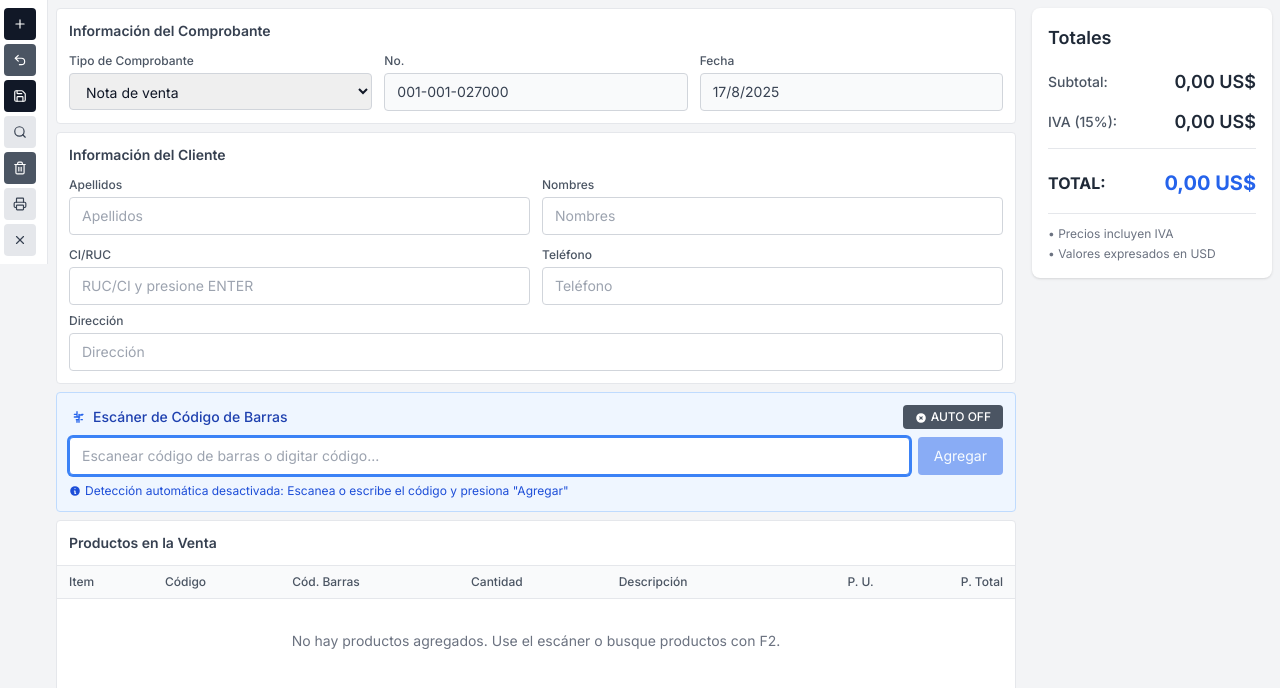
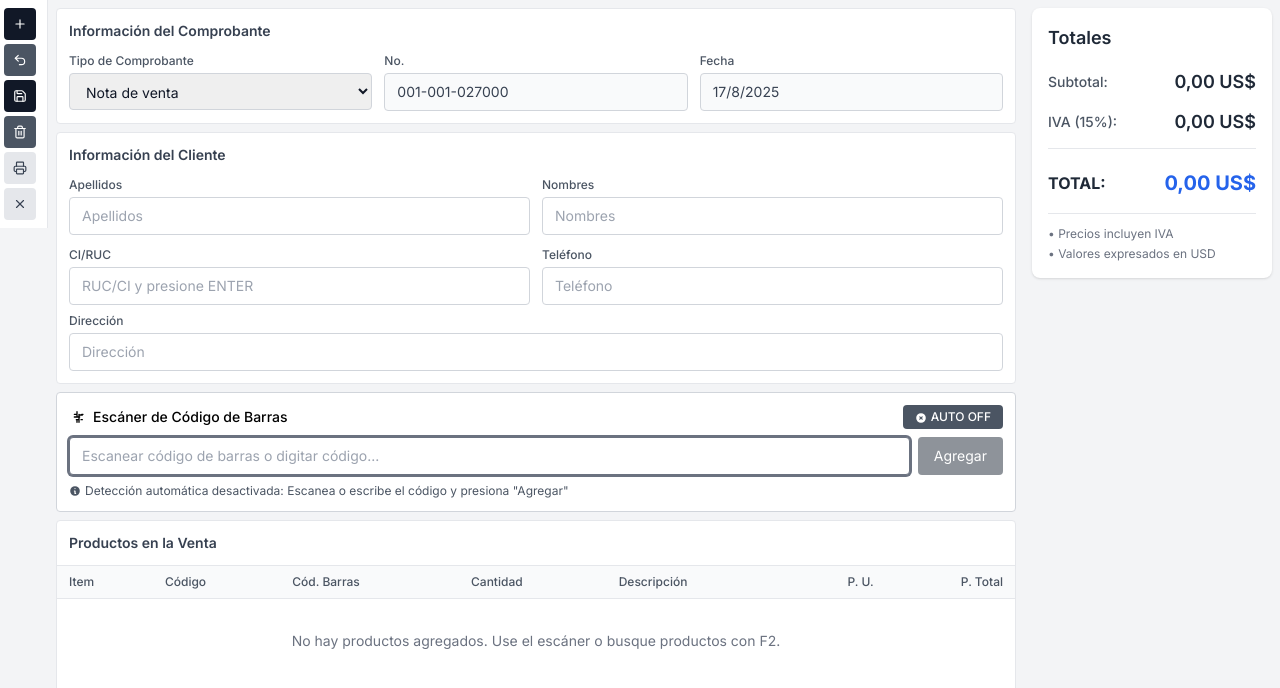
Before and after one commit to Edison02m/NeoPos, a React (Create React App) app: page /#/ventas in a window 1280 px wide. Shown: the top 688 px of the page. Built offline with nearby package versions, Linux system fonts and the light colour scheme.

Commit message:
ventas 2

```diff
--- a/src/views/Ventas/ActionPanel.js
+++ b/src/views/Ventas/ActionPanel.js
@@ -41,15 +41,7 @@ const ActionPanel = ({
         >
           <Save size={14} />
         </button>
-        {/* Buscar */}
-        <button
-          onClick={onBuscar}
-          title="Buscar producto"
-          className="w-8 h-8 flex items-center justify-center text-sm bg-gray-200 text-gray-700 rounded hover:bg-gray-300 transition-colors"
-          disabled={loading}
-        >
-          <Search size={14} />
-        </button>
+
 
         {/* Limpiar */}
         <button
--- a/src/views/Ventas/index.js
+++ b/src/views/Ventas/index.js
@@ -211,17 +211,17 @@ const VentasView = () => {
           </div>
 
           {/* Barcode Scanner Section */}
-          <div className="mb-2 p-3 bg-blue-50 rounded border border-blue-200">
+          <div className="mb-2 p-3 bg-white rounded border border-gray-300">
             <div className="flex items-center justify-between mb-2">
               <div className="flex items-center">
-                <svg className="w-4 h-4 text-blue-600 mr-2" fill="none" stroke="currentColor" viewBox="0 0 24 24">
+                <svg className="w-4 h-4 text-black mr-2" fill="none" stroke="currentColor" viewBox="0 0 24 24">
                   <path strokeLinecap="round" strokeLinejoin="round" strokeWidth="2" d="M12 4v1m6 11h2m-6 0h-2v4m0-11v3m0 0h.01M12 12h4.01M12 12h-4.01M8 8h4m0 0V4.01M12 8V4m8 4h1m-1 0v1m-1 0h-4m4 0V8m-4 8V8m0 8v4m-4-4h4"></path>
                 </svg>
-                <span className="text-sm font-medium text-blue-800">Escáner de Código de Barras</span>
+                <span className="text-sm font-medium text-black">Escáner de Código de Barras</span>
                 {loading && (
                   <div className="ml-2 flex items-center">
                     <div className="animate-spin rounded-full h-4 w-4 border-b-2 border-blue-600"></div>
-                    <span className="ml-1 text-xs text-blue-600">Buscando...</span>
+                    <span className="ml-1 text-xs text-black">Buscando...</span>
                   </div>
                 )}
               </div>
@@ -276,7 +276,7 @@ const VentasView = () => {
                         }
                       }
                     }}
-                    className={`w-full px-3 py-2 border border-gray-300 rounded text-sm ${deteccionAutomaticaActiva ? 'bg-gray-50 text-gray-500' : 'focus:outline-none focus:ring-2 focus:ring-blue-500 focus:border-blue-500'}`}
+                    className={`w-full px-3 py-2 border border-gray-300 rounded text-sm ${deteccionAutomaticaActiva ? 'bg-gray-50 text-gray-500' : 'focus:outline-none focus:ring-2 focus:ring-gray-500 focus:border-gray-500'}`}
                     placeholder={deteccionAutomaticaActiva ? 'AUTO ON: escanee sin seleccionar este campo' : 'Escanear código de barras o digitar código...'}
                     disabled={loading || deteccionAutomaticaActiva}
                     autoComplete="off"
@@ -295,7 +295,7 @@ const VentasView = () => {
                 <button
                   type="submit"
                   disabled={loading || !codigoBarras.trim()}
-                  className="px-4 py-2 bg-blue-600 text-white rounded hover:bg-blue-700 disabled:opacity-50 disabled:cursor-not-allowed transition-colors text-sm"
+                  className="px-4 py-2 bg-gray-800 text-white rounded hover:bg-gray-700 disabled:opacity-50 disabled:cursor-not-allowed transition-colors text-sm"
                 >
                   {loading ? 'Buscando...' : 'Agregar'}
                 </button>
@@ -303,7 +303,7 @@ const VentasView = () => {
             </form>
 
             {/* Instrucciones de uso */}
-            <div className="text-xs text-blue-700 mt-2 flex items-center">
+            <div className="text-xs text-gray-600 mt-2 flex items-center">
               <svg className="w-3 h-3 mr-1" fill="currentColor" viewBox="0 0 20 20">
                 <path fillRule="evenodd" d="M18 10a8 8 0 11-16 0 8 8 0 0116 0zm-7-4a1 1 0 11-2 0 1 1 0 012 0zM9 9a1 1 0 000 2v3a1 1 0 001 1h1a1 1 0 100-2v-3a1 1 0 00-1-1H9z" clipRule="evenodd" />
               </svg>
```
Also changed, not shown: src/views/Ventas/ClienteForm.js (deleted), src/views/Ventas/ProductosTable.js (deleted), src/views/Ventas/VentaForm.js (deleted), src/views/Ventas/useVentas.js (deleted).
